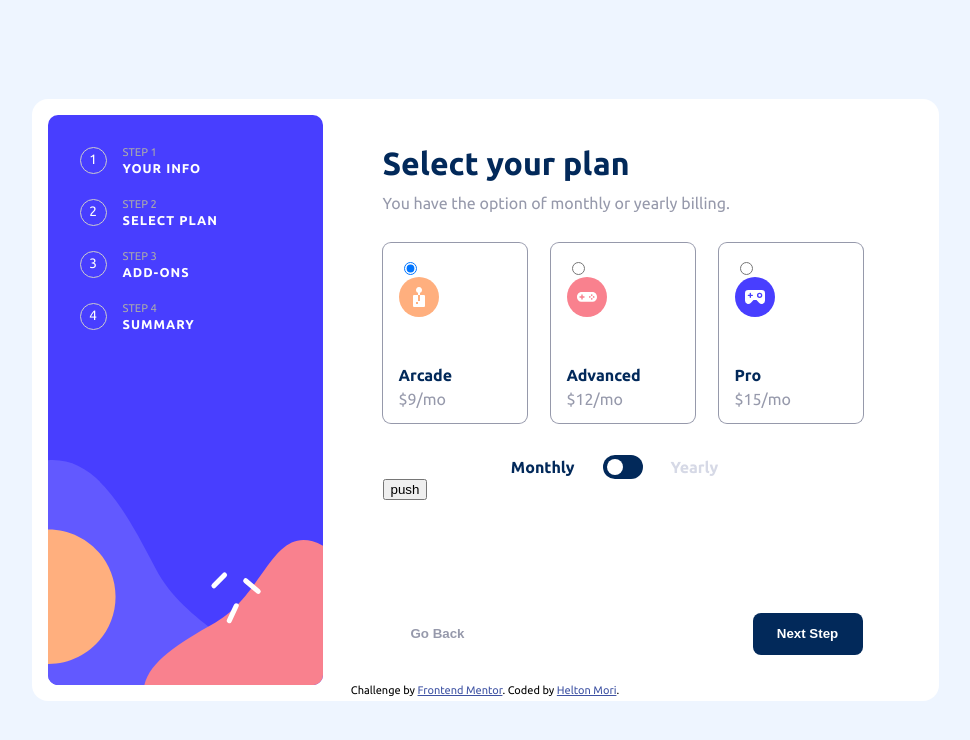
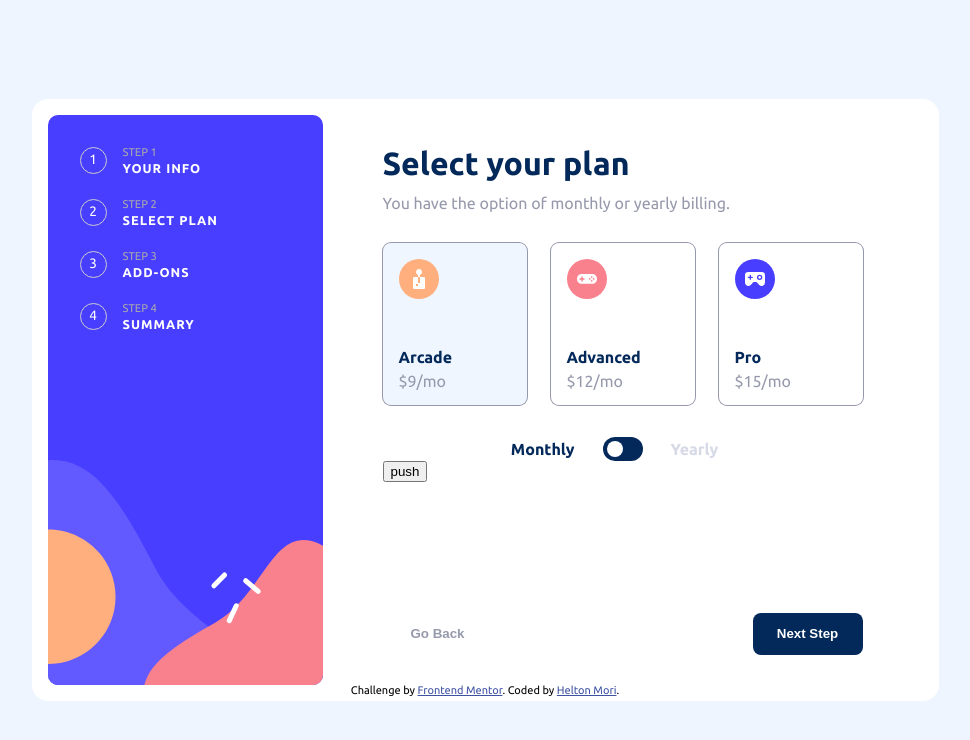
Before and after one commit to helton-mori-dev/Multi-step-form---Frontend-Mentor, a Vue app: page / in a window 1280 px wide. Both pictures are taken after a click on the button "Next Step". Shown: the top 740 px of the page, without its empty margins (155-1125 px from the left). Built offline with nearby package versions, Linux system fonts and the light colour scheme.

Commit message:
Bind de classes para o estado do plan

```diff
--- a/src/components/StepSelectPlan.vue
+++ b/src/components/StepSelectPlan.vue
@@ -6,7 +6,11 @@
     </h2>
     <form>
       <div class="select-plan">
-        <label class="select-plan__option" for="arcade">
+        <label
+          class="select-plan__option"
+          for="arcade"
+          :class="{ active: type === 'arcade' }"
+        >
           <input
             type="radio"
             name="plan"
@@ -17,7 +21,11 @@
           <label for="arcade">Arcade <span class="price">$9/mo</span></label>
           <span class="benefit">2 months free</span>
         </label>
-        <label class="select-plan__option" for="advanced">
+        <label
+          class="select-plan__option"
+          for="advanced"
+          :class="{ active: type === 'advanced' }"
+        >
           <input
             type="radio"
             name="plan"
@@ -30,7 +38,11 @@
           >
           <span class="benefit">2 months free</span>
         </label>
-        <label class="select-plan__option" for="pro">
+        <label
+          class="select-plan__option"
+          for="pro"
+          :class="{ active: type === 'pro' }"
+        >
           <input type="radio" name="plan" value="pro" id="pro" v-model="type" />
           <label for="pro">Pro <span class="price">$15/mo</span></label>
           <span class="benefit">2 months free</span>
@@ -39,7 +51,7 @@
       <div class="select__period">
         <span class="period period__monthly checked">Monthly</span>
         <label class="period__switch">
-          <input type="checkbox" />
+          <input type="checkbox" v-model="period" />
           <span class="slider round"></span>
         </label>
         <span class="period period__yearly">Yearly</span>
@@ -90,7 +102,7 @@ export default {
   transition: 0.3s all ease;
 }
 
-.select-plan__option.selected {
+.select-plan__option.active {
   background-color: var(--Magnolia);
 }
 
@@ -135,7 +147,7 @@ export default {
 }
 
 .select-plan__option input {
-  /* display: none; */
+  display: none;
 }
 
 .select__period {
```
